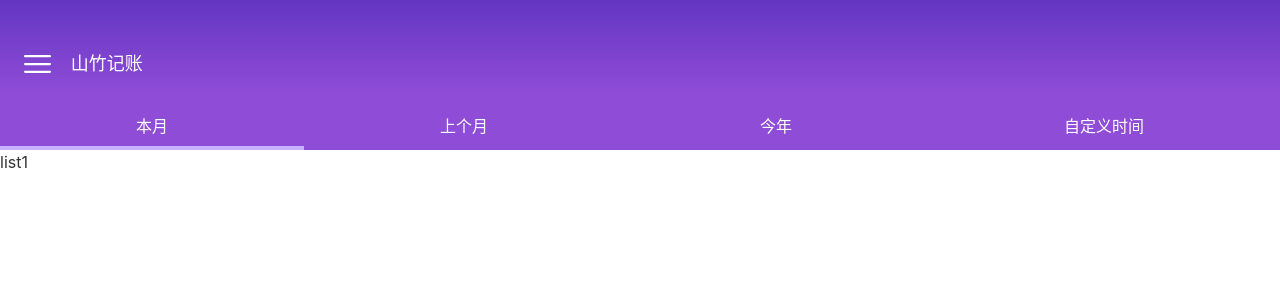
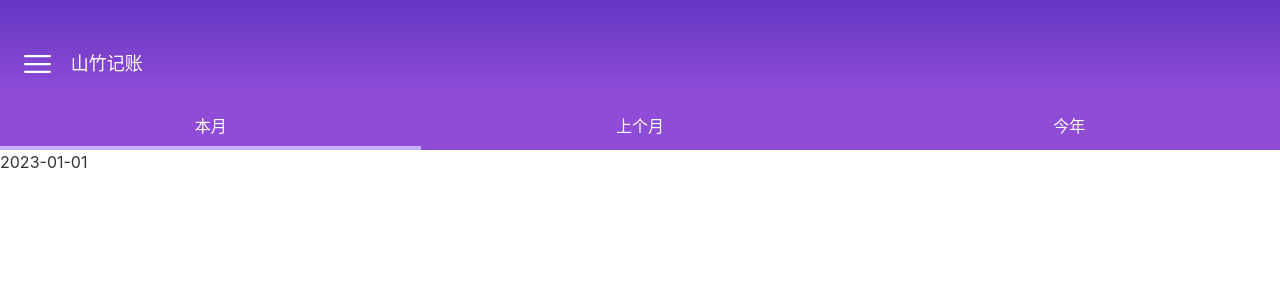
Before and after one commit to CongCong-1228/mangosteen, a Vue app: page /#/item in a window 1280 px wide. Shown: the top 300 px of the page. Built offline with nearby package versions, Linux system fonts and the light colour scheme.

Commit message:
添加time class

```diff
--- a/src/components/tabs/index.tsx
+++ b/src/components/tabs/index.tsx
@@ -1,4 +1,4 @@
-import { defineComponent, PropType } from "vue";
+import { defineComponent, Fragment, PropType } from "vue";
 
 export const Tabs = defineComponent({
     props: {
@@ -14,6 +14,7 @@ export const Tabs = defineComponent({
     setup(props, context) {
         return () => {
             const tabs = context.slots.default?.();
+            console.log("tabs", tabs);
             if (!tabs) {
                 return () => null;
             }
@@ -26,8 +27,9 @@ export const Tabs = defineComponent({
                 <>
                     <nav class="bg-[#8f4cd7] pt-5">
                         <ol class="flex justify-center items-center ">
-                            {tabs.map((item) => {
+                            {tabs?.map((item) => {
                                 return (
+                                    // 选中情况下加了伪元素
                                     <li
                                         class={`grow shrink-0 flex justify-center items-center text-[#fff] relative pb-[12px] ${
                                             props.selected === item.props?.name
@@ -46,7 +48,7 @@ export const Tabs = defineComponent({
                             })}
                         </ol>
                     </nav>
-                    {tabs.find((item) => item.props?.name === props.selected)}
+                    {tabs?.find((item) => item.props?.name === props.selected)}
                 </>
             );
         };
--- /dev/null
+++ b/src/utils/time.ts
@@ -0,0 +1,121 @@
+/*
+example
+
+import { Time } from @/utils/time.ts
+
+const time = new Time()
+time.format("YYYY-MM-DD")
+time.firstDayOfMonth()
+time.firstDayOfYear()
+time.lastDayOfMonth()
+time.lastDayOfYear()
+time.add(1, 'month')
+
+*/
+
+export class Time {
+    date: Date;
+    constructor(date = new Date()) {
+        this.date = date;
+    }
+    format(pattern = "YYYY-MM-DD") {
+        // 目前支持的格式有 "YYYY MM DD HH mm ss SSS"
+        const year = this.date.getFullYear();
+        // 基于0的值，一年的第一个月是0
+        const month = this.date.getMonth() + 1;
+        const day = this.date.getDate();
+        const hour = this.date.getHours();
+        const minute = this.date.getMinutes();
+        const second = this.date.getSeconds();
+        const millisecond = this.date.getMilliseconds();
+        return (
+            pattern
+                .replace(/YYYY/g, year.toString())
+                // string.padStart(length, 'a') 产生一个新的字符串达到给定的长度
+                .replace(/MM/, month.toString().padStart(2, "0"))
+                .replace(/DD/, day.toString().padStart(2, "0"))
+                .replace(/HH/, hour.toString().padStart(2, "0"))
+                .replace(/mm/, minute.toString().padStart(2, "0"))
+                .replace(/ss/, second.toString().padStart(2, "0"))
+                .replace(/SSS/, millisecond.toString().padStart(3, "0"))
+        );
+    }
+    firstDayOfMonth() {
+        return new Time(
+            new Date(this.date.getFullYear(), this.date.getMonth(), 1, 0, 0, 0)
+        );
+    }
+    firstDayOfYear() {
+        return new Time(new Date(this.date.getFullYear(), 0, 1, 0, 0, 0));
+    }
+    // 下个月的第0天
+    lastDayOfMonth() {
+        return new Time(
+            new Date(
+                this.date.getFullYear(),
+                this.date.getMonth() + 1,
+                0,
+                0,
+                0,
+                0
+            )
+        );
+    }
+    // 下一年的第0个月
+    lastDayOfYear() {
+        return new Time(new Date(this.date.getFullYear() + 1, 0, 0, 0, 0, 0));
+    }
+    getRaw() {
+        return this.date;
+    }
+    add(
+        amount: number,
+        unit:
+            | "year"
+            | "month"
+            | "day"
+            | "hour"
+            | "minute"
+            | "second"
+            | "millisecond"
+    ) {
+        let date = new Date(this.date.getTime());
+        switch (unit) {
+            case "year":
+                date.setFullYear(date.getFullYear() + amount);
+                break;
+            case "month":
+                const d = date.getDate();
+                date.setDate(1);
+                date.setMonth(date.getMonth() + amount);
+                const d2 = new Date(
+                    date.getFullYear(),
+                    date.getMonth() + 1,
+                    0,
+                    0,
+                    0,
+                    0
+                ).getDate();
+                date.setDate(Math.min(d, d2));
+                break;
+            case "day":
+                date.setDate(date.getDate() + amount);
+                break;
+            case "hour":
+                date.setHours(date.getHours() + amount);
+                break;
+            case "minute":
+                date.setMinutes(date.getMinutes() + amount);
+                break;
+            case "second":
+                date.setSeconds(date.getSeconds() + amount);
+                break;
+            case "millisecond":
+                date.setMilliseconds(date.getMilliseconds() + amount);
+                break;
+            default:
+                throw new Error("Time.add: unknown unit");
+        }
+        return new Time(date);
+    }
+}
--- a/src/views/item/itemList/index.tsx
+++ b/src/views/item/itemList/index.tsx
@@ -1,7 +1,9 @@
 import { NavBar } from "@/components/navBar";
-import { defineComponent, ref } from "vue";
+import { defineComponent, reactive, ref } from "vue";
 import menu from "@/assets/icons/menu.svg";
 import { Tab, Tabs } from "@/components/tabs";
+import { ItemSummary } from "../itemSummary";
+import { Time } from "@/utils/time";
 
 export const ItemList = defineComponent({
     setup() {
@@ -14,6 +16,40 @@ export const ItemList = defineComponent({
             console.log("tabs change");
             selected.value = name;
         };
+        const time = new Time();
+        const customTime = reactive({
+            start: new Time(),
+            end: new Time(),
+        });
+        const timeList = [
+            {
+                name: "本月",
+                start: time.firstDayOfMonth(),
+                end: time.lastDayOfMonth(),
+            },
+            {
+                name: "上个月",
+                start: time.add(-1, "month").firstDayOfMonth(),
+                end: time.add(-1, "month").lastDayOfMonth(),
+            },
+            {
+                name: "今年",
+                start: time.firstDayOfYear(),
+                end: time.lastDayOfYear(),
+            },
+        ];
+        const timeListFunction = () => {
+            return timeList.map((item) => {
+                return (
+                    <Tab name={item.name}>
+                        <ItemSummary
+                            startDate={item.start.format()}
+                            endDate={item.end.format()}
+                        />
+                    </Tab>
+                );
+            });
+        };
         return () => {
             return (
                 <>
@@ -23,10 +59,26 @@ export const ItemList = defineComponent({
                             selected={selected.value}
                             onSelectedChange={onSelectedChange}
                         >
-                            <Tab name="本月">list1</Tab>
-                            <Tab name="上个月">list2</Tab>
-                            <Tab name="今年">list3</Tab>
-                            <Tab name="自定义时间">list4</Tab>
+                            {timeListFunction()}
+
+                            {/* <Tab name="上个月">
+                                <ItemSummary
+                                    startDate={new Time().format()}
+                                    endDate={new Time().format()}
+                                />
+                            </Tab>
+                            <Tab name="今年">
+                                <ItemSummary
+                                    startDate={new Time().format()}
+                                    endDate={new Time().format()}
+                                />
+                            </Tab>
+                            <Tab name="自定义时间">
+                                <ItemSummary
+                                    startDate={new Time().format()}
+                                    endDate={new Time().format()}
+                                />
+                            </Tab> */}
                         </Tabs>
                     </main>
                 </>
--- /dev/null
+++ b/src/views/item/itemSummary/index.tsx
@@ -0,0 +1,19 @@
+import { PropType, defineComponent } from "vue";
+
+export const ItemSummary = defineComponent({
+    props: {
+        startDate: {
+            type: String as PropType<string>,
+            required: true,
+        },
+        endDate: {
+            type: String as PropType<string>,
+            required: true,
+        },
+    },
+    setup(props) {
+        return () => {
+            return <>{props.startDate}</>;
+        };
+    },
+});
```
